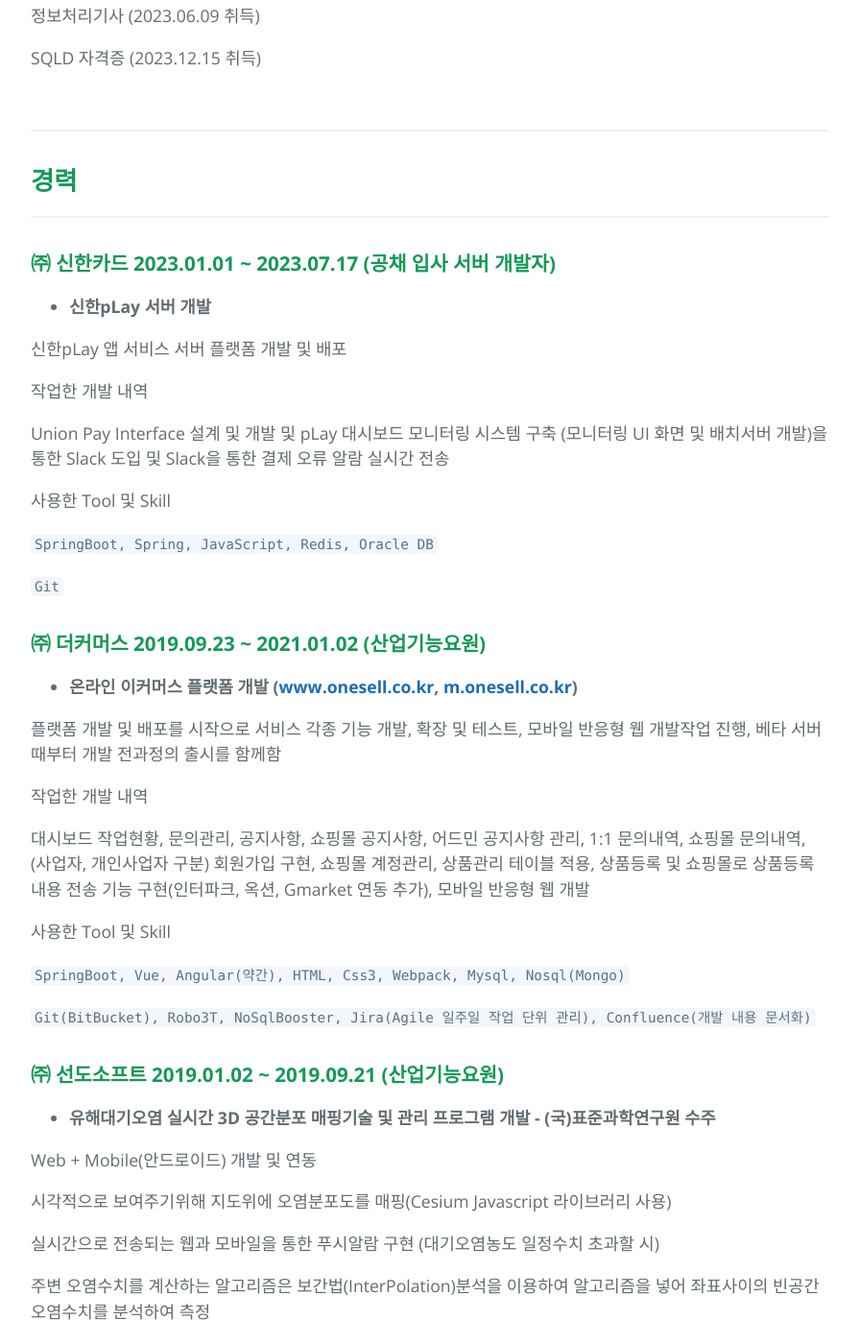
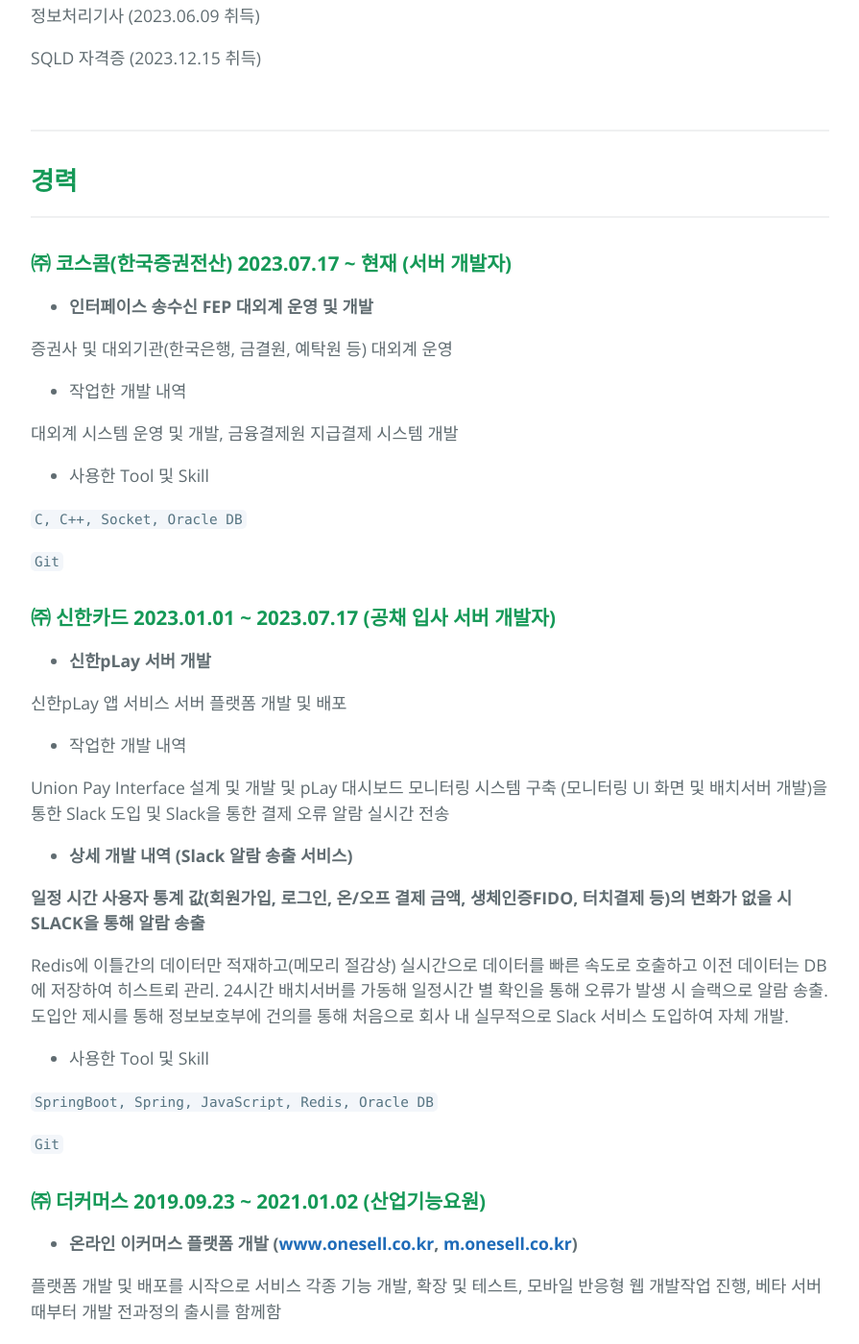
Before and after one commit to 2haein/theofto, a Jekyll site: the page built from index.md, in a window 1280 px wide and 1400 px high, scrolled down 2017 px. Shown: the whole window at 96% size, without its empty margins (192-1087 px from the left). Built offline with Jekyll 4.4.1, drawn with Linux system fonts in a browser that asks for light colours; our own code applies the rules of GitHub Pages for plain Markdown files; some of the changed text lies outside the part shown.

Commit message:
index update

```diff
--- a/index.md
+++ b/index.md
@@ -38,13 +38,14 @@
 - 중앙대 전공과목 “프로그래밍”에서 우수 성적 장학금 수상(2017-2)
 - (중앙대 교내 수상) 중앙대학교 SW교육봉사단 상
 
-### **활동**
+### **대학 교외 활동**
 
 ![image4.png](assets/image4.png)
 
 ### **외국어**
 
-TOEIC 2020.9.13 (ETS기관)
+TOEIC 810 (2020.9.13 ETS기관)
+TOEIC SPEAKING IH 150 (2022.9.12 ETS기관)
 
 ### **기타**
 
@@ -63,17 +64,40 @@
 
 ---
 
+### **㈜ 코스콤(한국증권전산) 2023.07.17 ~ 현재 (서버 개발자)**
+
+- **인터페이스 송수신 FEP 대외계 운영 및 개발**
+
+증권사 및 대외기관(한국은행, 금결원, 예탁원 등) 대외계 운영
+
+-  작업한 개발 내역
+
+대외계 시스템 운영 및 개발, 금융결제원 지급결제 시스템 개발
+
+
+-  사용한 Tool 및 Skill
+
+`C, C++, Socket, Oracle DB`
+
+`Git`
+
 ### **㈜ 신한카드 2023.01.01 ~ 2023.07.17 (공채 입사 서버 개발자)**
 
 - **신한pLay 서버 개발**
 
 신한pLay 앱 서비스 서버 플랫폼 개발 및 배포
 
-  작업한 개발 내역
+-  작업한 개발 내역
 
 Union Pay Interface 설계 및 개발 및 pLay 대시보드 모니터링 시스템 구축 (모니터링 UI 화면 및 배치서버 개발)을 통한 Slack 도입 및 Slack을 통한 결제 오류 알람 실시간 전송
 
-  사용한 Tool 및 Skill
+- **상세 개발 내역 (Slack 알람 송출 서비스)**
+
+**일정 시간 사용자 통계 값(회원가입, 로그인, 온/오프 결제 금액, 생체인증FIDO, 터치결제 등)의 변화가 없을 시 SLACK을 통해 알람 송출**
+
+Redis에 이틀간의 데이터만 적재하고(메모리 절감상) 실시간으로 데이터를 빠른 속도로 호출하고 이전 데이터는 DB에 저장하여 히스트뢰 관리. 24시간 배치서버를 가동해 일정시간 별 확인을 통해 오류가 발생 시 슬랙으로 알람 송출. 도입안 제시를 통해 정보보호부에 건의를 통해 처음으로 회사 내 실무적으로 Slack 서비스 도입하여 자체 개발.
+
+-  사용한 Tool 및 Skill
 
 `SpringBoot, Spring, JavaScript, Redis, Oracle DB`
 
@@ -86,11 +110,11 @@
 
 플랫폼 개발 및 배포를 시작으로 서비스 각종 기능 개발, 확장 및 테스트, 모바일 반응형 웹 개발작업 진행, 베타 서버때부터 개발 전과정의 출시를 함께함
 
-  작업한 개발 내역
+-  작업한 개발 내역
 
 대시보드 작업현황, 문의관리, 공지사항, 쇼핑몰 공지사항, 어드민 공지사항 관리, 1:1 문의내역, 쇼핑몰 문의내역, (사업자, 개인사업자 구분) 회원가입 구현, 쇼핑몰 계정관리, 상품관리 테이블 적용, 상품등록 및 쇼핑몰로 상품등록내용 전송 기능 구현(인터파크, 옥션, Gmarket 연동 추가), 모바일 반응형 웹 개발
 
-  사용한 Tool 및 Skill
+-  사용한 Tool 및 Skill
 
 `SpringBoot, Vue, Angular(약간), HTML, Css3, Webpack, Mysql, Nosql(Mongo)`
 
```
